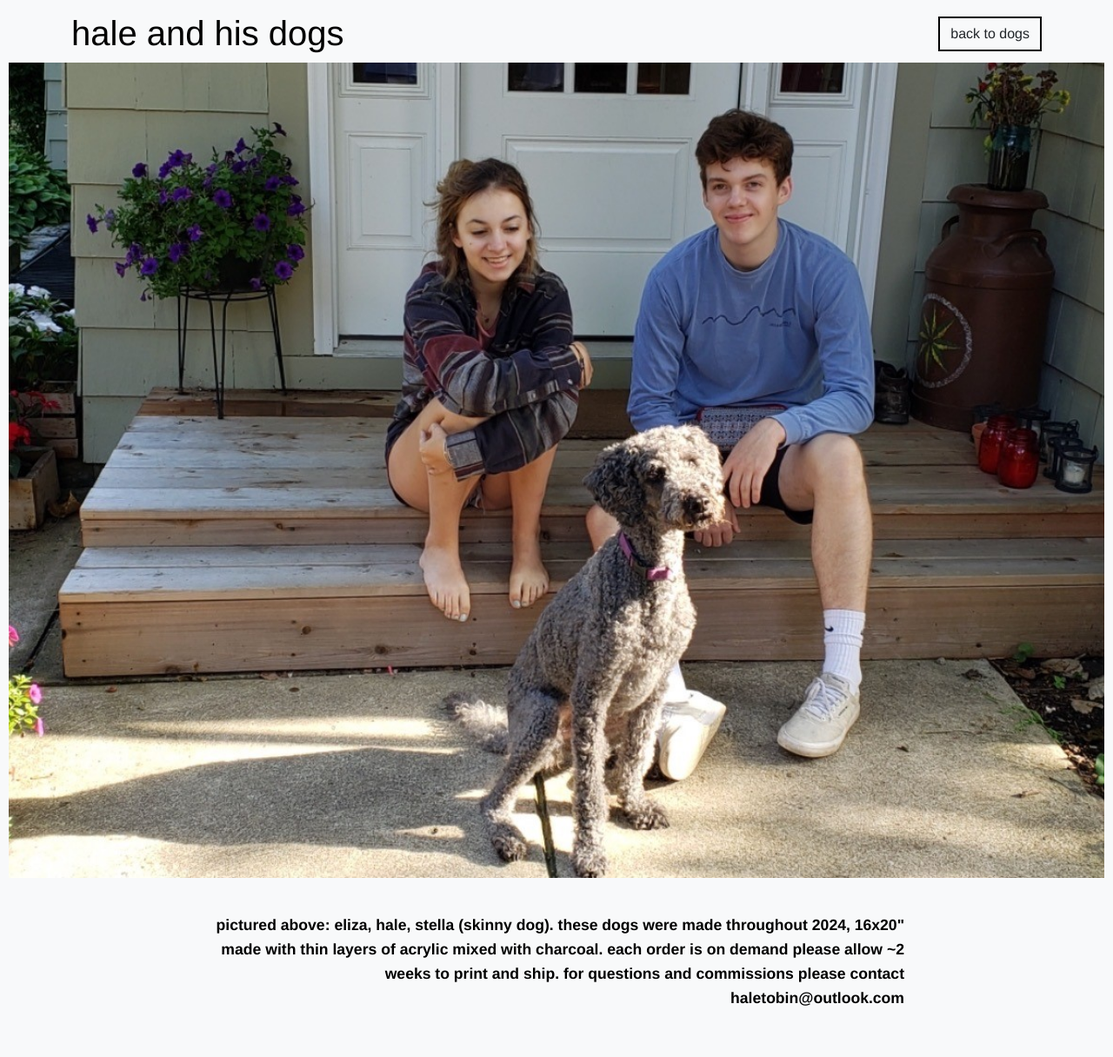
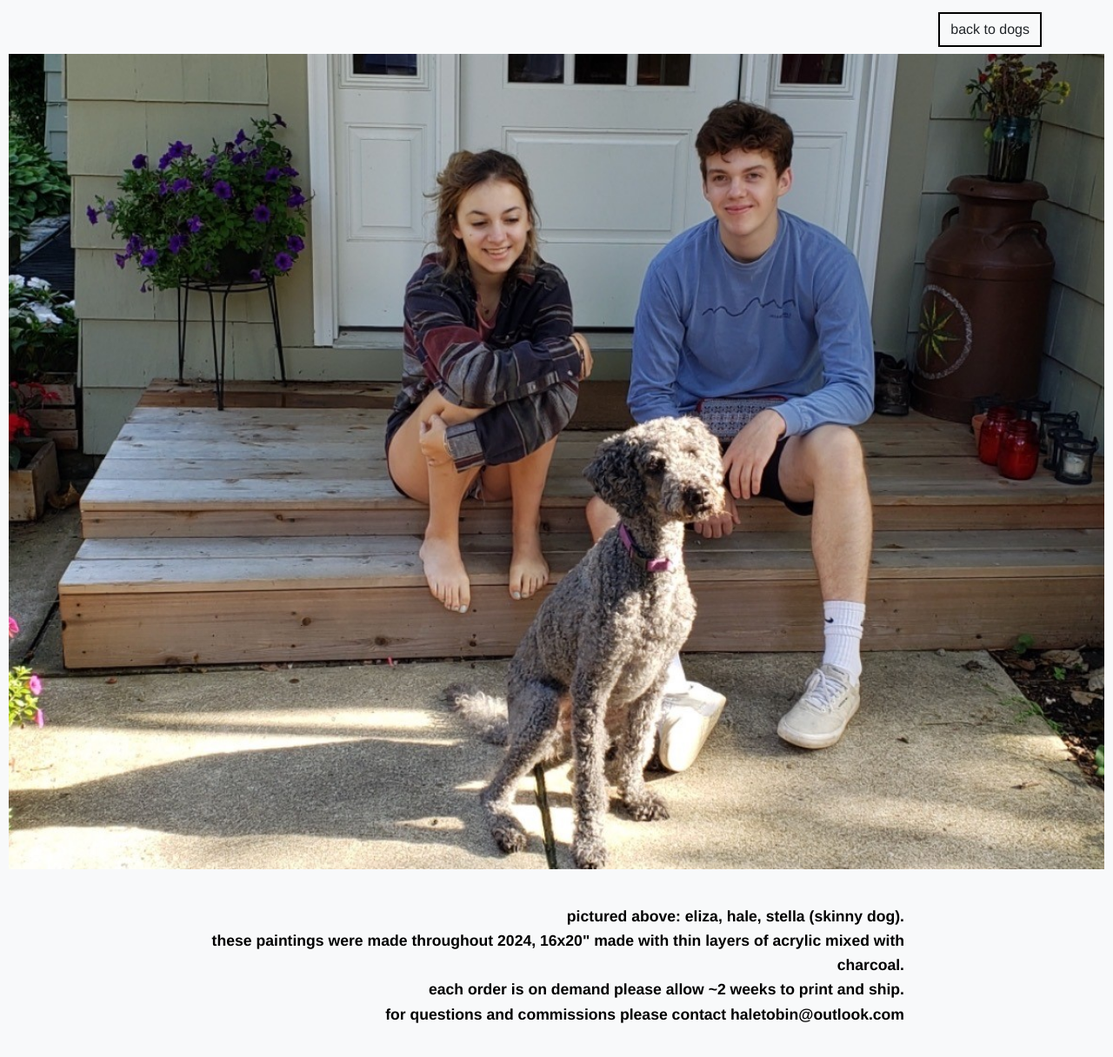
Before and after one commit to Hale-to/GooseDog, a website: page info.html in a window 1280 px wide. Shown: the whole page at 87% size. Drawn offline with nearby package versions, Linux system fonts and the light colour scheme.

Commit message:
Update info.html

```diff
--- a/info.html
+++ b/info.html
@@ -44,7 +44,7 @@
     <div class="row align-items-center">
       <!-- Title "hale and his dogs" on the Left -->
       <div class="col-auto">
-        <h1>hale and his dogs</h1>
+        <h1></h1>
       </div>
 
       <!-- Back to Gallery Button on the Right -->
@@ -60,7 +60,10 @@
   <!-- Artist Bio Section -->
   <div class="container bio-section">
     <p>
-      pictured above: eliza, hale, stella (skinny dog). these dogs were made throughout 2024, 16x20" made with thin layers of acrylic mixed with charcoal. each order is on demand please allow ~2 weeks to print and ship. for questions and commissions please contact haletobin@outlook.com
+      pictured above: eliza, hale, stella (skinny dog).
+      <br />these paintings were made throughout 2024, 16x20" made with thin layers of acrylic mixed with charcoal.
+      <br />each order is on demand please allow ~2 weeks to print and ship.
+      <br />for questions and commissions please contact haletobin@outlook.com
     </p>
   </div>
 
```
